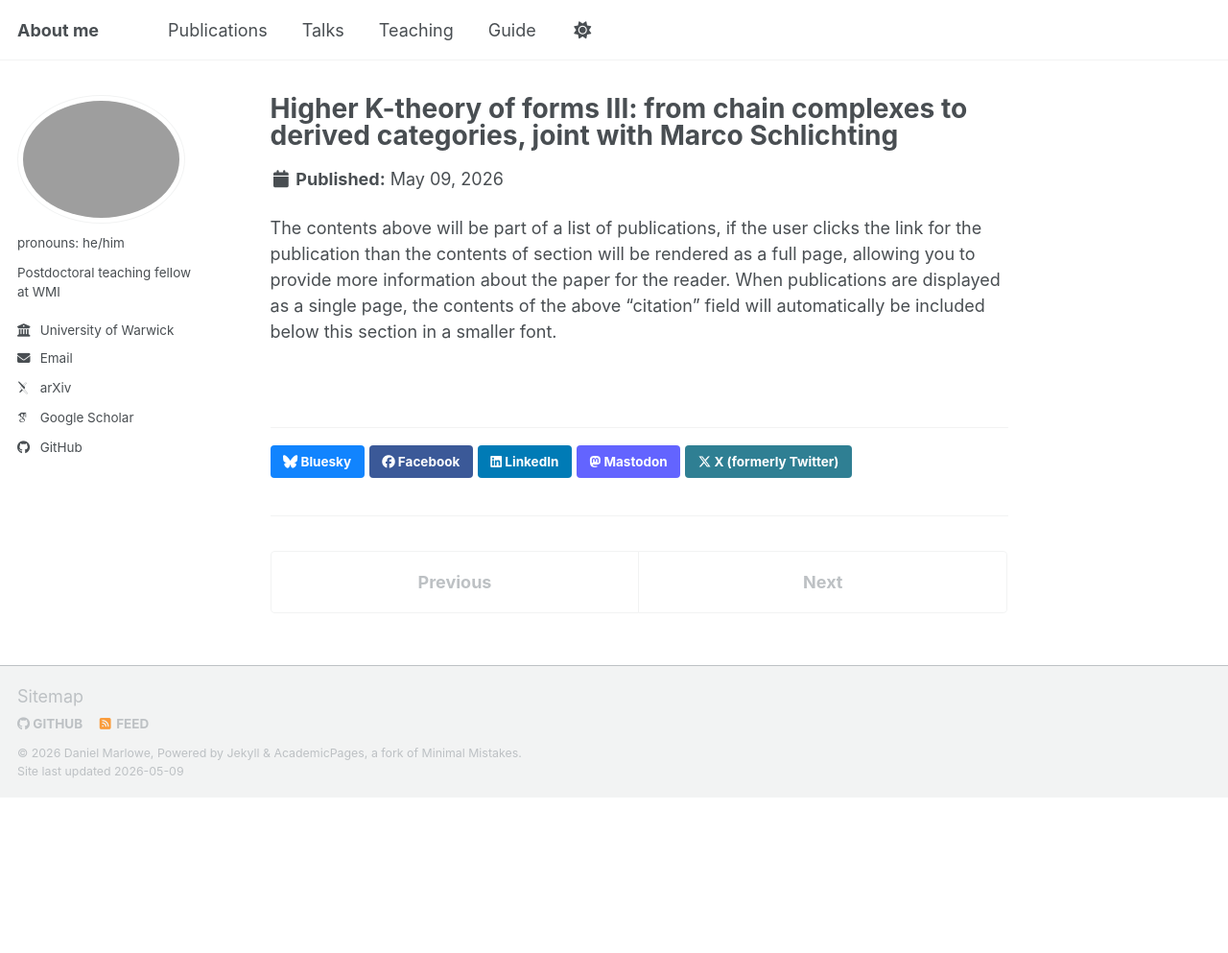
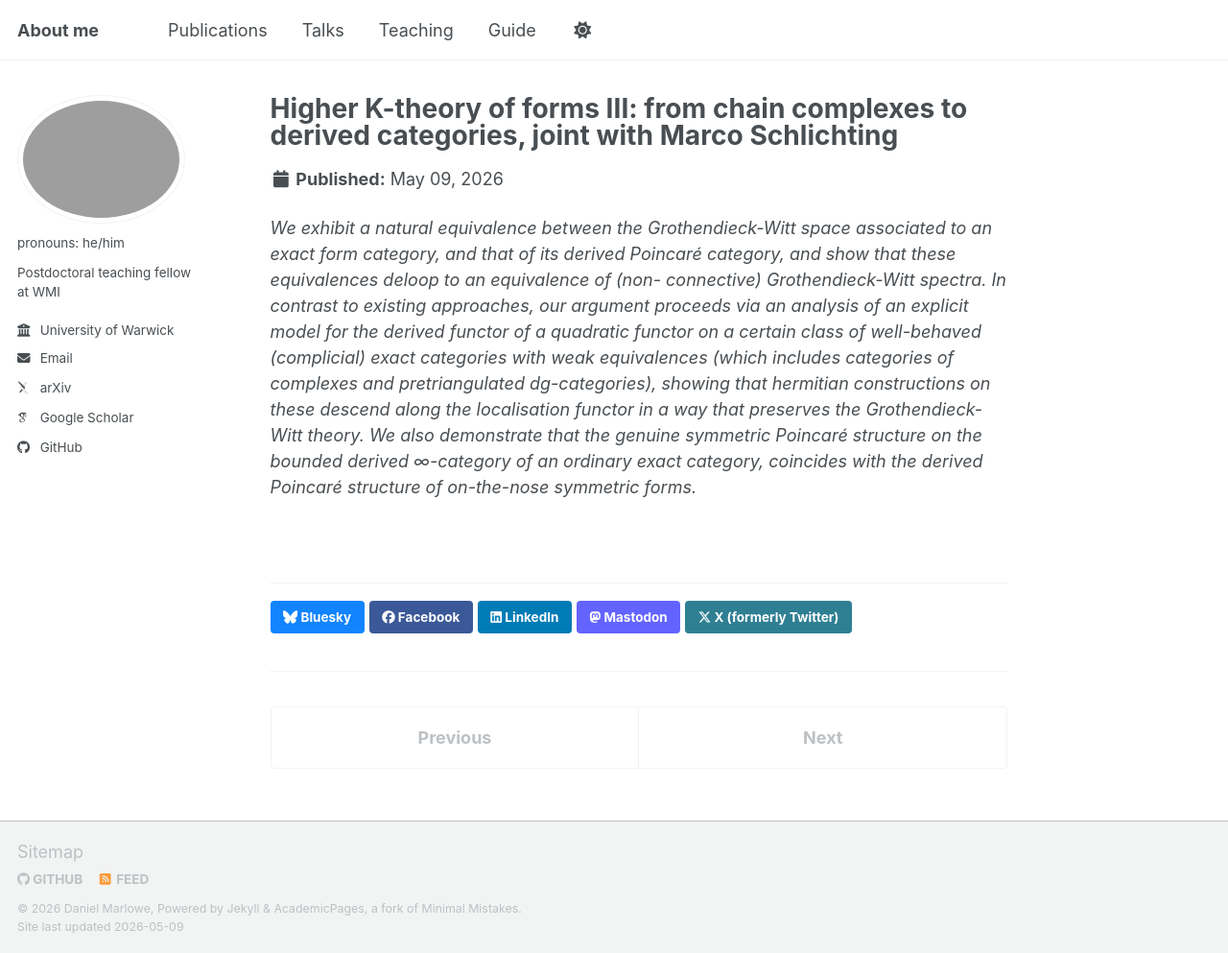
Before and after one commit to dmarl/dmarl.github.io, a Jekyll site: the page built from _publications/2009-10-01-paper-title-number-1.md, in a window 1280 px wide and 993 px high. Shown: the whole window at 96% size. Built offline with Jekyll 4.4.1, drawn with Linux system fonts in a browser that asks for light colours; some web fonts are replaced; a script bundle is joined from its source files by our own code; library files that are not in the unit come from our copies.

Commit message:
Update 2009-10-01-paper-title-number-1.md

```diff
--- a/_publications/2009-10-01-paper-title-number-1.md
+++ b/_publications/2009-10-01-paper-title-number-1.md
@@ -11,12 +19,4 @@ analysis of an explicit model for the derived functor of a quadratic functor on
 dg-categories), showing that hermitian constructions on these descend along the localisation functor in a way that
 preserves the Grothendieck-Witt theory. We also demonstrate that the genuine symmetric Poincaré structure on
 the bounded derived ∞-category of an ordinary exact category, coincides with the derived Poincaré structure of on-the-nose symmetric
-forms._'
-date: '11.2024'
-venue:
-slidesurl:
-paperurl: 'https://arxiv.org/abs/2411.09401'
-bibtexurl:
-citation:
----
-The contents above will be part of a list of publications, if the user clicks the link for the publication than the contents of section will be rendered as a full page, allowing you to provide more information about the paper for the reader. When publications are displayed as a single page, the contents of the above "citation" field will automatically be included below this section in a smaller font.
+forms._
```
Also changed, not shown: other parts of _publications/2009-10-01-paper-title-number-1.md (+9 -1 lines).
